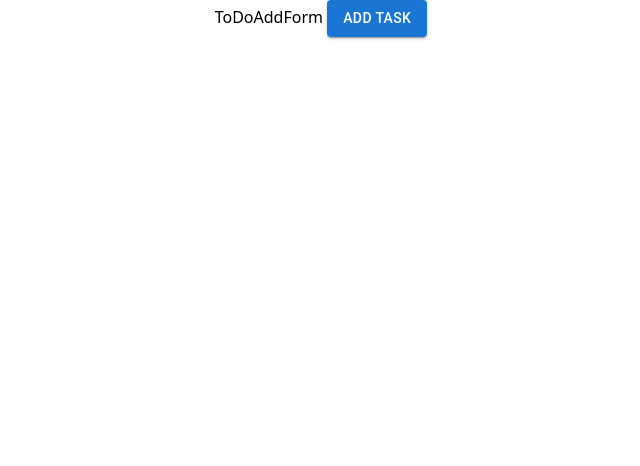
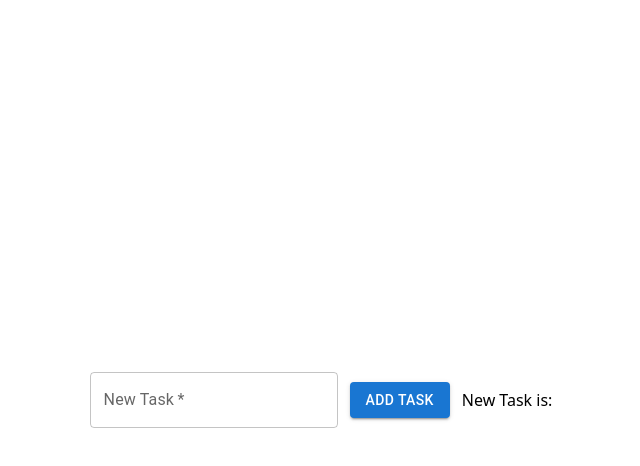
Before and after one commit to OSUMed/todolist-srikanth-userstories, a React (Create React App) app in the folder todolist-userstories/: page / in a window 1280 px wide. Shown: the top 466 px of the page, without its empty margins (319-959 px from the left). Built offline with nearby package versions, Linux system fonts and the light colour scheme.

Commit message:
add basic add form

```diff
--- a/todolist-userstories/src/components/ToDoAddForm.jsx
+++ b/todolist-userstories/src/components/ToDoAddForm.jsx
@@ -1,13 +1,25 @@
-import Button from "@mui/material/Button";
+import React, { useState } from "react";
+import { FormGroup, Button, Box, TextField, Card } from "@mui/material";
 
 const ToDoAddForm = () => {
+  const [task, setTask] = useState("");
   return (
-    <div>
-      ToDoAddForm{" "}
-      <Button variant="contained" color="primary">
-        Add Task
-      </Button>
-    </div>
+    <form>
+      <Box className="h-screen flex justify-center items-center space-x-3">
+        <TextField
+          id="add-task-textfield"
+          label="New Task"
+          variant="outlined"
+          required
+          value={task}
+          onChange={(e) => setTask(e.target.value)}
+        />
+        <Button variant="contained" color="primary">
+          Add Task
+        </Button>
+        <Box>New Task is: {task}</Box>
+      </Box>
+    </form>
   );
 };
 
```
